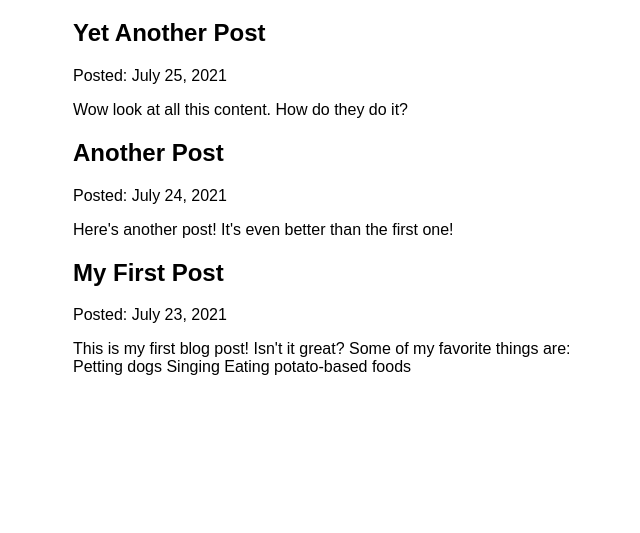
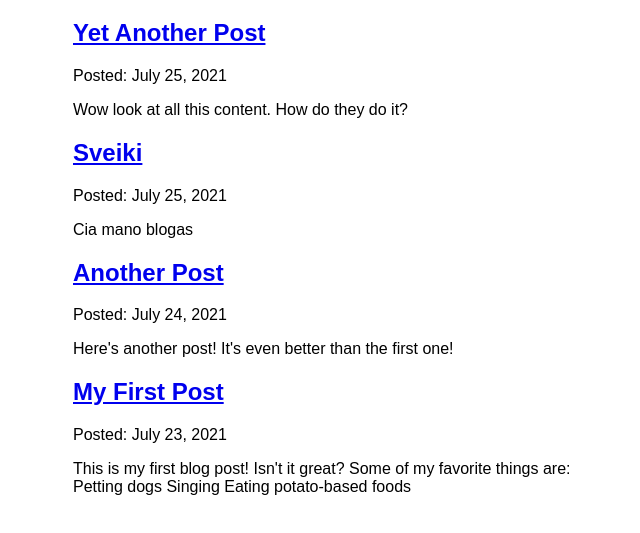
Before and after one commit to arnasphone/test-site, a Gatsby site: page /blog in a window 1280 px wide. Shown: the part 157-690 px from the top of the page, without its empty margins (317-957 px from the left). Built offline with nearby package versions, Linux system fonts and the light colour scheme; Gatsby itself is replaced by a stand-in of ours.

Commit message:
Finished Gatsby Tutorial Part 6

```diff
--- /dev/null
+++ b/blog/4.mdx
@@ -0,0 +1,7 @@
+---
+title: "Sveiki"
+date: "2021-07-25"
+slug: "sveiki"
+---
+
+Cia mano blogas
--- a/src/pages/blog.js
+++ b/src/pages/blog/index.js
@@ -1,7 +1,7 @@
 import * as React from 'react'
-import { graphql } from 'gatsby'
-import Layout from '../components/layout'
-import Seo from '../components/seo'
+import { Link, graphql } from 'gatsby'
+import Layout from '../../components/layout'
+import Seo from '../../components/seo'
 
 const BlogPage = ({ data }) => {
   return (
@@ -9,7 +9,12 @@ const BlogPage = ({ data }) => {
       {
         data.allMdx.nodes.map((node) => (
           <article key={node.id}>
-            <h2>{node.frontmatter.title}</h2>
+                       <h2>
+              <Link to={`/blog/${node.frontmatter.slug}`}>
+                {node.frontmatter.title}
+              </Link>
+            </h2>
+
             <p>Posted: {node.frontmatter.date}</p>
             <p>{node.excerpt}</p>
           </article>
@@ -26,6 +31,7 @@ export const query = graphql`
         frontmatter {
           date(formatString: "MMMM D, YYYY")
           title
+          slug
         }
         id
         excerpt
```
Also changed, not shown: src/pages/blog/{mdx.frontmatter__slug}.js (added, +27 -0 lines).
